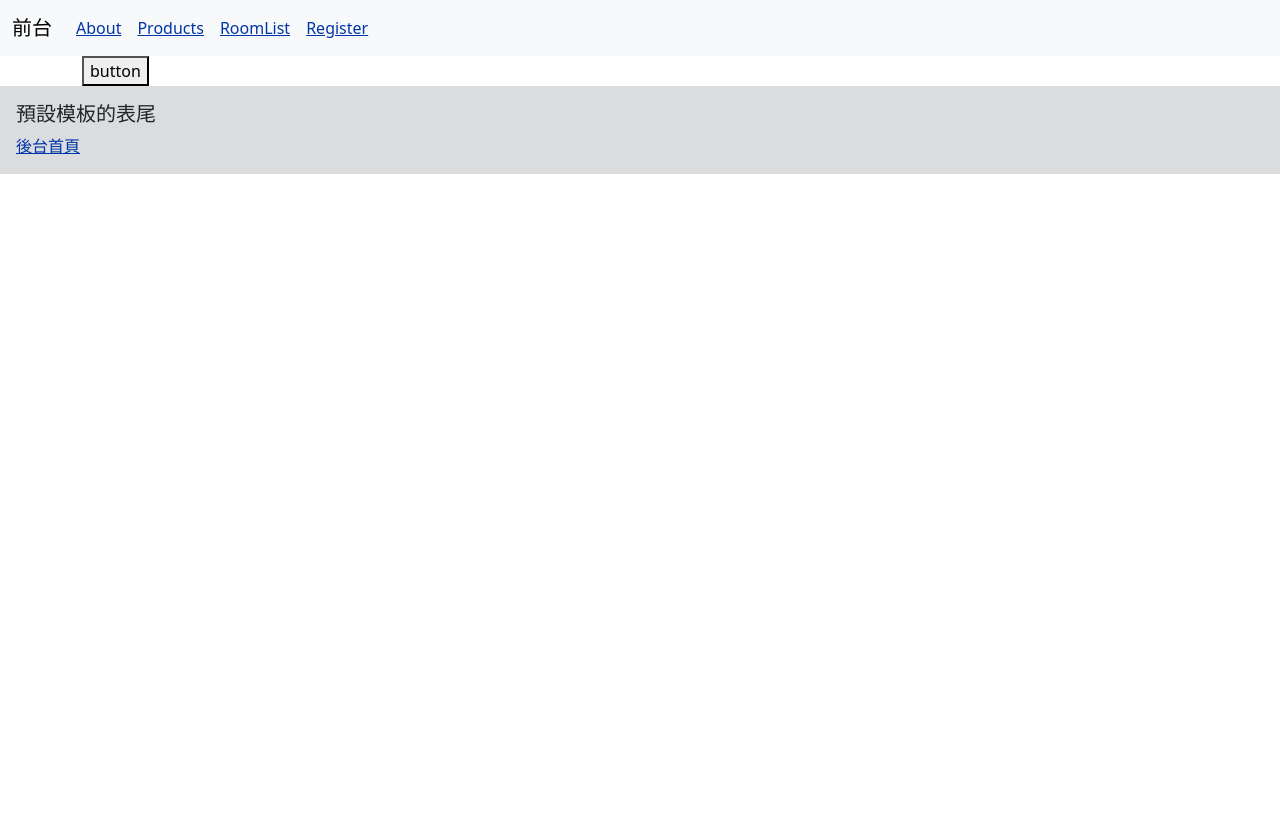
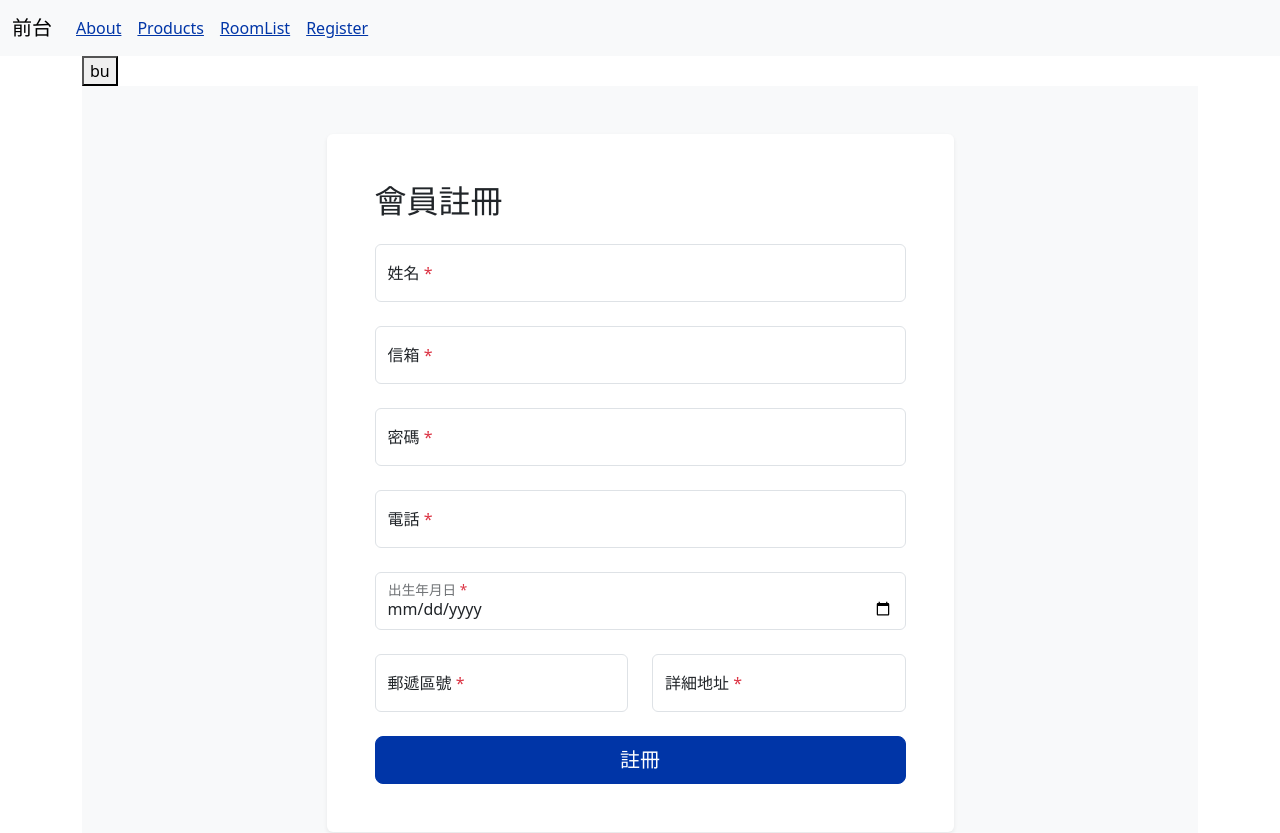
Before and after one commit to ninajeng/NuxtDailyDemo, a Nuxt app: page /register in a window 1280 px wide. Shown: the top 833 px of the page. Before the commit the page ends 800 px from the top, so only its background shows below. Built offline with nearby package versions, Linux system fonts and the light colour scheme.

Commit message:
feat: 新增註冊頁面與功能

```diff
--- a/assets/stylesheets/all.scss
+++ b/assets/stylesheets/all.scss
@@ -11,6 +11,7 @@
 @import "bootstrap/scss/reboot";
 @import "bootstrap/scss/containers";
 @import "bootstrap/scss/grid";
+@import "bootstrap/scss/forms";
 @import "bootstrap/scss/helpers";
 
 @import "bootstrap/scss/buttons";
--- a/pages/register.vue
+++ b/pages/register.vue
@@ -1,17 +1,111 @@
 <script setup>
 const { $swal } = useNuxtApp();
-const showMessage = () => {
-  $swal.fire({
-    title: "Error!",
-    text: "Do you want to continue",
-    icon: "error",
-    confirmButtonText: "Cool",
-  });
-};
+
+// 表單格式
+const registerInfo = ref({
+  name: "",
+  email: "",
+  password: "",
+  phone: "",
+  birthday: "",
+  address: {
+    zipcode: "",
+    detail: "",
+  },
+});
+
+const submitRegister = async (registerData) => {
+  try {
+    const res = await $fetch('/v1/user/signup', {
+      method: 'POST',
+      baseURL: 'https://nuxr3.zeabur.app/api',
+      body: {
+        ...registerData
+      }
+    })
+    registerInfo.value = {address: {}}
+    await $swal.fire({
+      position: "center",
+      icon: "success",
+      title: "註冊成功",
+      confirmButtonText: "確認",
+    });
+  }catch (error) {
+    const { message } = error.response._data;
+    await $swal.fire({
+      position: "center",
+      icon: "error",
+      title: message,
+      confirmButtonText: "確認",
+    });
+  }
+}
 </script>
 
 <template>
-  <div><button type="button" @click="showMessage">button</button></div>
+  <button type="button" @click="test">bu</button>
+  <div class="bg-light py-3 py-md-5 vh-100">
+    <div class="container">
+      <div class="row justify-content-md-center">
+        <div class="col-12 col-md-11 col-lg-8 col-xl-7 col-xxl-6">
+          <div class="bg-white p-4 p-md-5 rounded shadow-sm">
+            <h2 class="h3 mb-4">會員註冊</h2>
+            <form @submit.prevent="submitRegister(registerInfo)">
+              <div class="form-floating mb-4">
+                <input type="text" class="form-control" id="firstName" placeholder="王小明" v-model="registerInfo.name"
+                  required />
+                <label for="firstName">姓名 <span class="text-danger">*</span></label>
+              </div>
+
+              <div class="form-floating mb-4">
+                <input type="email" class="form-control" id="email" placeholder="example@gmail.com"
+                  pattern="[a-z0-9._%+-]+@[a-z0-9.-]+\.[a-z]{2,}$" v-model="registerInfo.email" required />
+                <label for="email">信箱 <span class="text-danger">*</span></label>
+              </div>
+
+              <div class="form-floating mb-4">
+                <input type="password" class="form-control" id="password" placeholder="請輸入 8 碼以上密碼" pattern=".{8,}"
+                  v-model="registerInfo.password" required />
+                <label for="password">密碼 <span class="text-danger">*</span></label>
+              </div>
+
+              <div class="form-floating mb-4">
+                <input type="tel" class="form-control" id="phone" placeholder="0912345678"
+                  pattern="(\+886|0)?9\d{8}|(\+886|0)?2\d{8}|\d{3}-\d{4}-\d{4}" v-model="registerInfo.phone" required />
+                <label for="phone">電話 <span class="text-danger">*</span></label>
+              </div>
+
+              <div class="form-floating mb-4">
+                <input type="date" class="form-control" id="dateInput" v-model="registerInfo.birthday" required />
+                <label for="dateInput">出生年月日 <span class="text-danger">*</span></label>
+              </div>
+
+              <div class="row">
+                <div class="col-md-6">
+                  <div class="form-floating mb-4">
+                    <input type="text" class="form-control" id="zipcode" placeholder="100" pattern="\d{3,}"
+                      v-model="registerInfo.address.zipcode" required />
+                    <label for="zipcode">郵遞區號 <span class="text-danger">*</span></label>
+                  </div>
+                </div>
+                <div class="col-md-6">
+                  <div class="form-floating mb-4">
+                    <input type="text" class="form-control" id="address" placeholder="台北市中正區重慶南路一段"
+                      v-model="registerInfo.address.detail" required />
+                    <label for="address">詳細地址 <span class="text-danger">*</span></label>
+                  </div>
+                </div>
+              </div>
+
+              <button class="btn btn-lg btn-primary w-100" type="submit">
+                註冊
+              </button>
+            </form>
+          </div>
+        </div>
+      </div>
+    </div>
+  </div>
 </template>
 
 <style scoped></style>
```
Also changed, not shown: plugins/sweetalert2.js (renamed from plugins/sweetalert2.client.js), 1 other file (tests, documents, lock files or other folders).
